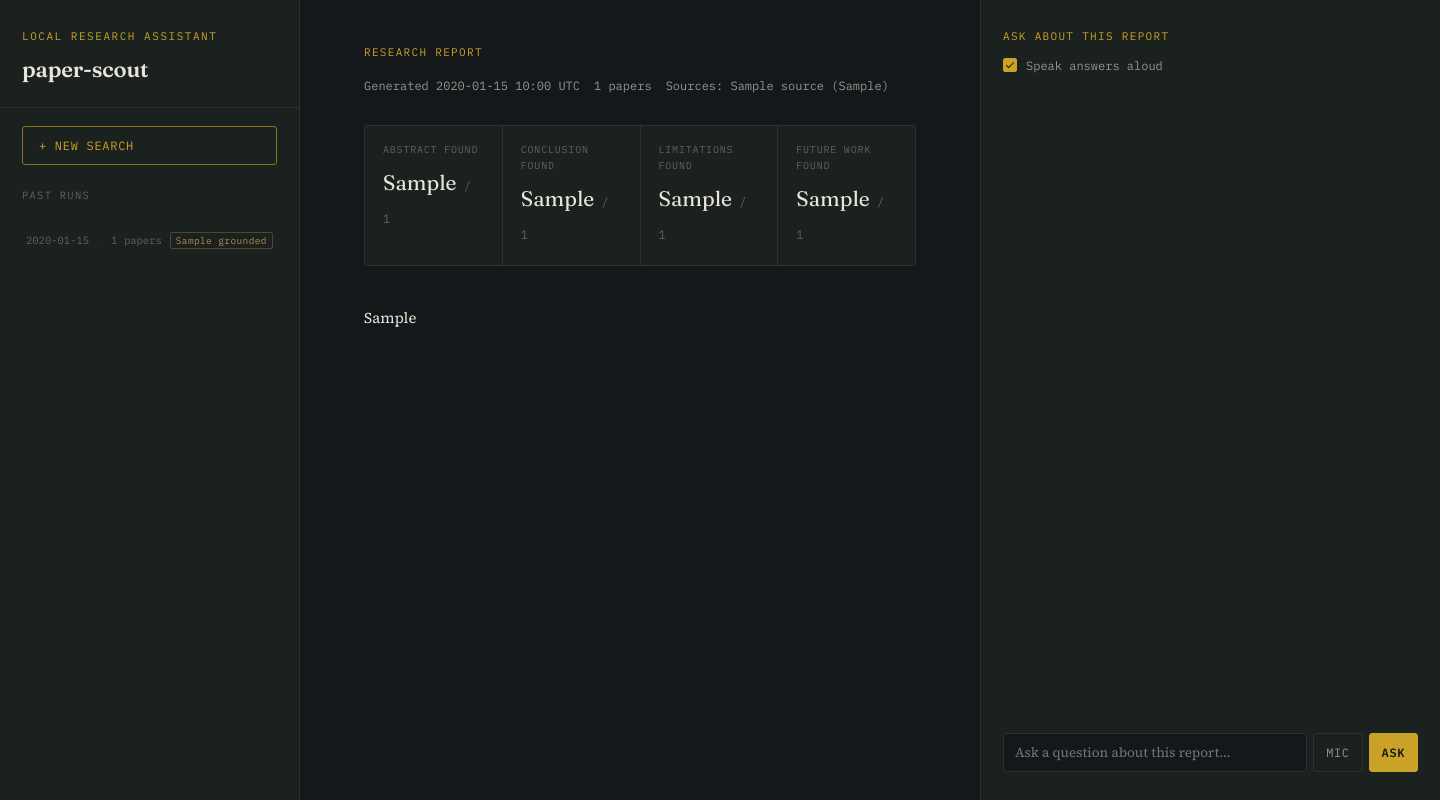
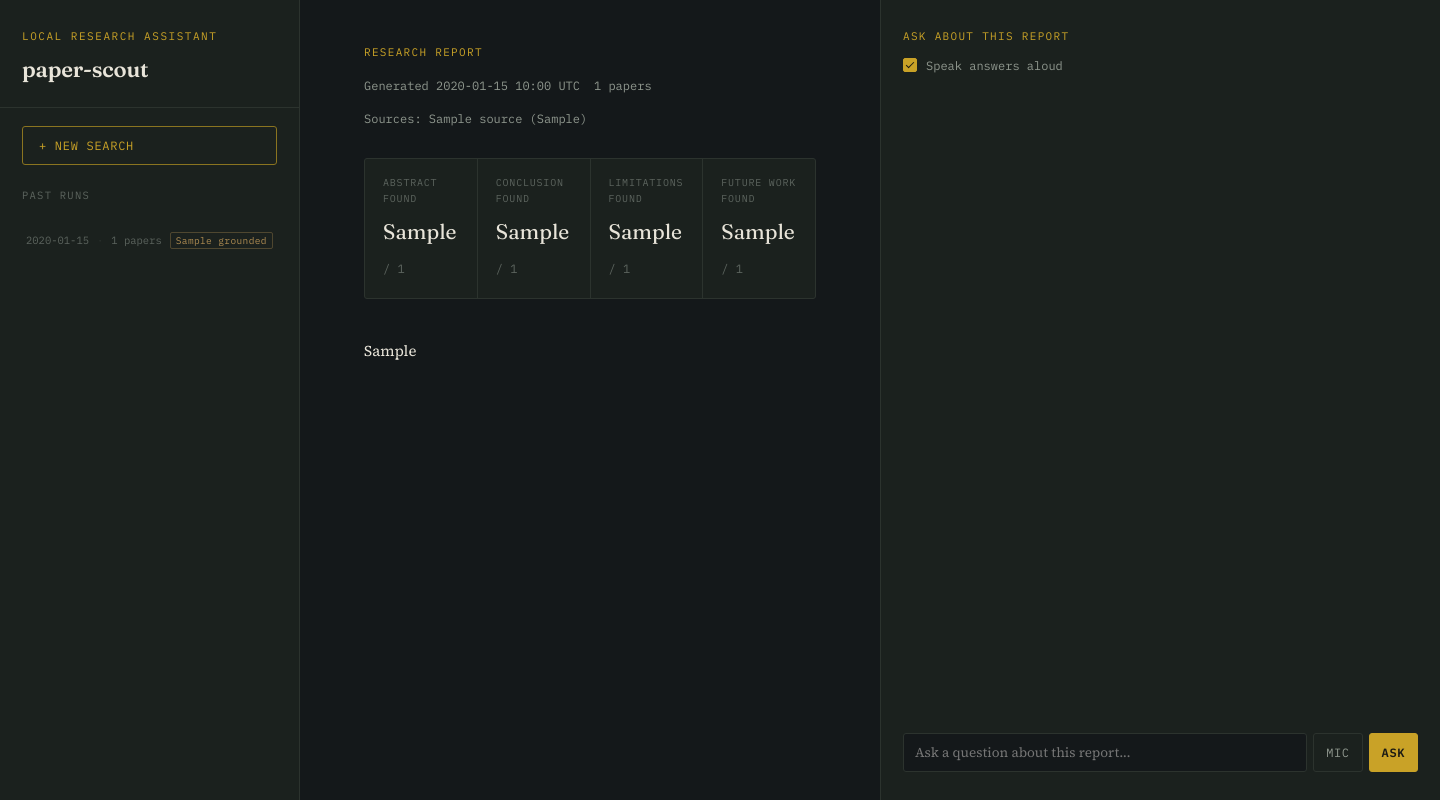
Before and after one commit to AmirmasoudCS/paper-scout, a FastAPI app: template paper_scout/web/templates/index.html in a window 1440 px wide. Run offline with FastAPI, Linux system fonts and the light colour scheme; the template is opened without the code that fills it: most values are stand-ins (such as "Sample title", 1, 10 or a date in 2020); some libraries are stand-ins or nearby versions.

Commit message:
Increasing the assistant panel further more

```diff
--- a/paper_scout/web/static/style.css
+++ b/paper_scout/web/static/style.css
@@ -724,7 +724,7 @@ p.body-text strong { color: var(--ink); font-weight: 600; }
 /* ── Three-column layout with the ask panel ──────────────────────── */
 
 .app {
-  grid-template-columns: 300px 1fr 460px;
+  grid-template-columns: 300px 1fr 560px;
 }
 
 .main:only-child {
```
